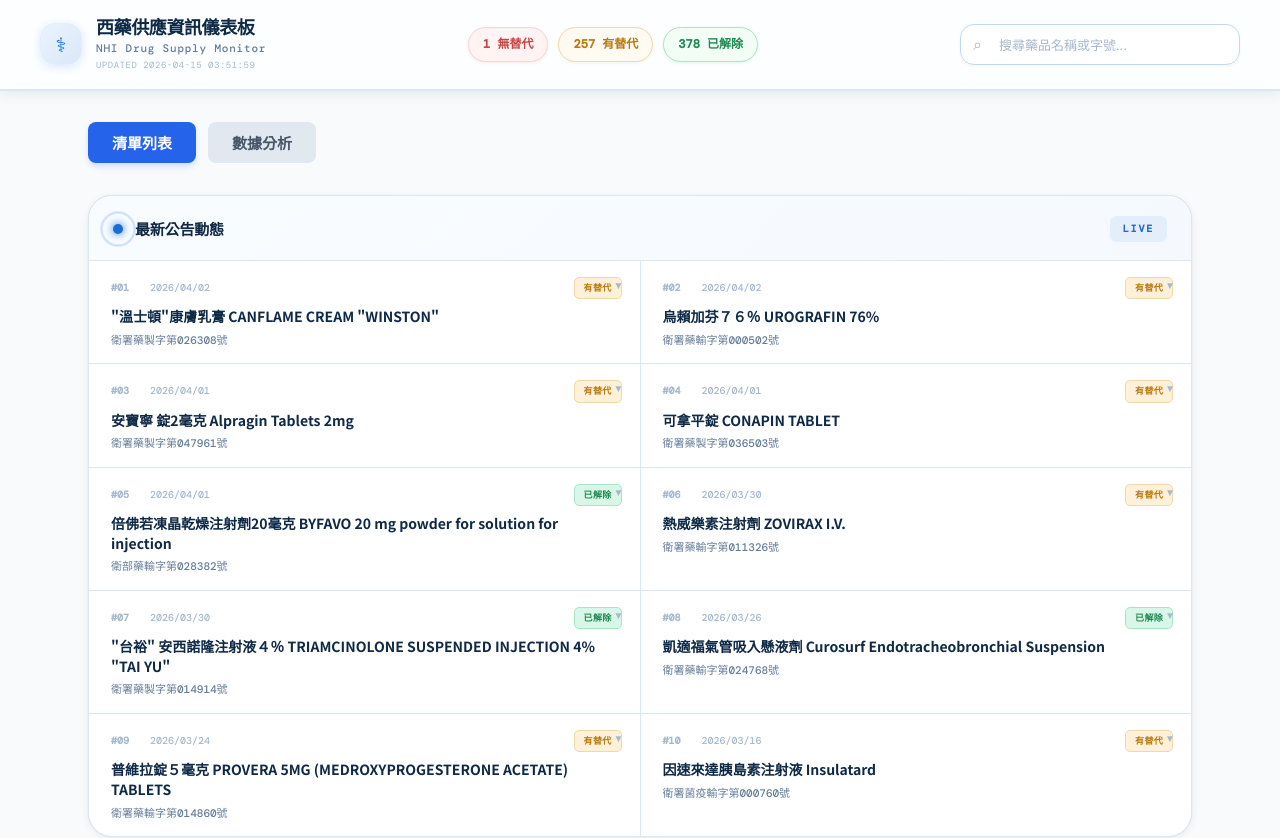
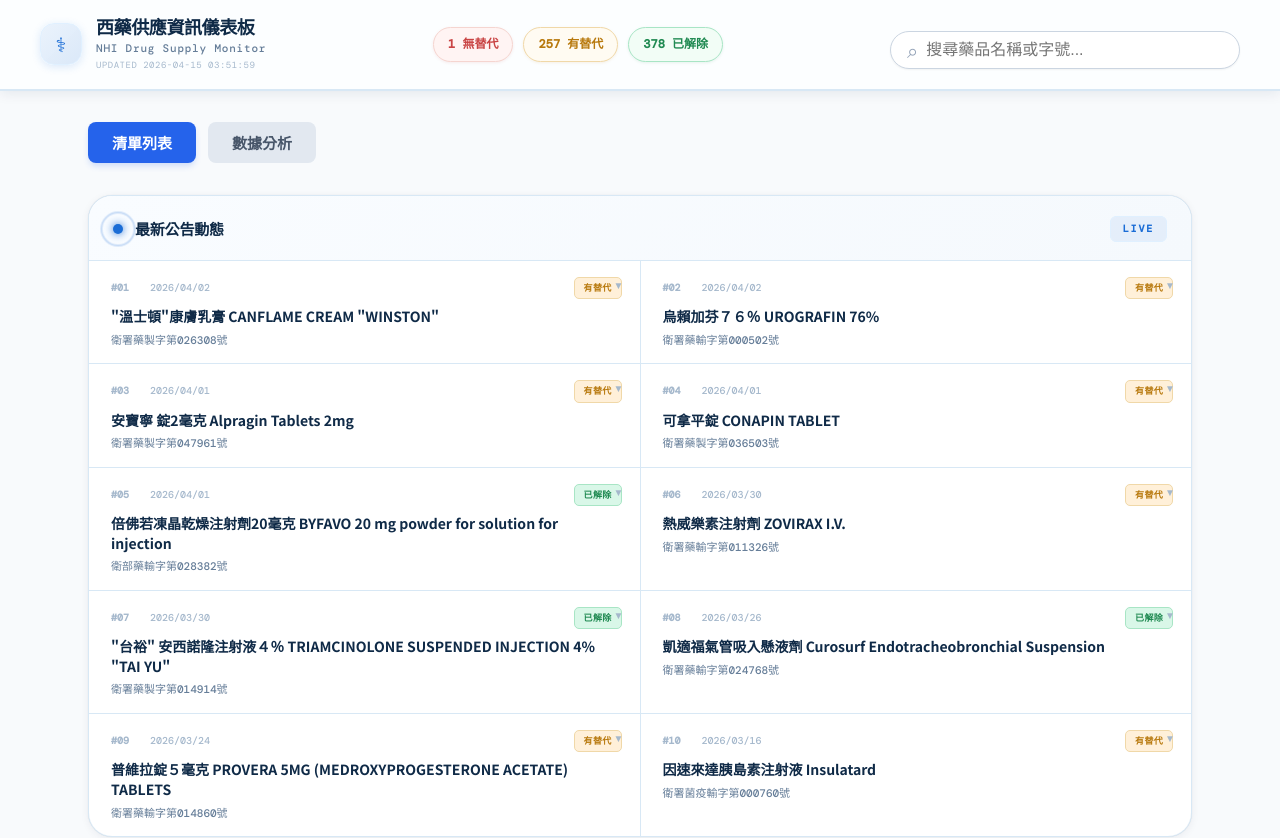
Before and after one commit to lianggaga927-beep/TFDA-drug-shortage-dashboard, a React (Vite) app: page / in a window 1280 px wide. Shown: the top 838 px of the page. Built offline with nearby package versions, Linux system fonts and the light colour scheme; a web font is replaced by a local one.

Commit message:
手機板搜尋優化

```diff
--- a/src/App.tsx
+++ b/src/App.tsx
@@ -165,10 +165,37 @@
             <div className="stat-chip stat-chip--amber">{processedData.withAlt.length} 有替代</div>
             <div className="stat-chip stat-chip--emerald">{processedData.resolved.length} 已解除</div>
           </div>
-          <div className="search-wrap">
-            <span className="search-wrap__icon">⌕</span>
-            <input type="text" className="search-input" placeholder="搜尋藥品名稱或字號..." onChange={e => setSearchTerm(e.target.value)} />
+{/* 👇 請將原本的 <div className="search-wrap">...</div> 整個替換成下面這段 👇 */}
+          <div style={{
+            display: 'flex',
+            alignItems: 'center',
+            backgroundColor: '#ffffff',
+            border: '1px solid #cbd5e1',
+            borderRadius: '99px', // 改為更現代的圓角藥丸形狀
+            padding: '8px 16px',
+            width: '100%',
+            maxWidth: '350px',
+            boxSizing: 'border-box',
+            marginTop: '12px',
+            boxShadow: '0 1px 2px rgba(0,0,0,0.05)'
+          }}>
+            <span style={{ color: '#94a3b8', fontSize: '20px', marginRight: '8px', lineHeight: '1' }}>⌕</span>
+            <input
+              type="text"
+              placeholder="搜尋藥品名稱或字號..."
+              onChange={e => setSearchTerm(e.target.value)}
+              style={{
+                border: 'none',
+                outline: 'none',
+                width: '100%',
+                fontSize: '16px', // 設定 16px 可防止 iOS Safari 點擊時自動放大螢幕
+                color: '#334155',
+                background: 'transparent',
+                padding: 0
+              }}
+            />
           </div>
+          {/* 👆 替換到這邊結束 👆 */}
         </div>
       </nav>
 
```
